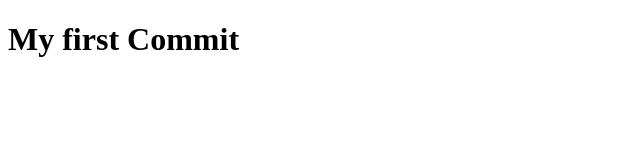
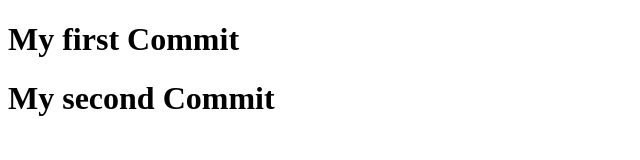
Before and after one commit to gerardmalasig00/myGit, a plain HTML site: page index.html in a window 1280 px wide. Shown: the whole page, without its empty margins (0-640 px from the left). Drawn offline with Linux system fonts and the light colour scheme.

Commit message:
second commit added new use

```diff
--- a/index.html
+++ b/index.html
@@ -6,5 +6,6 @@
 </head>
 <body>
 	<h1>My first Commit</h1>
+	<h1>My second Commit</h1>
 </body>
 </html>
```
